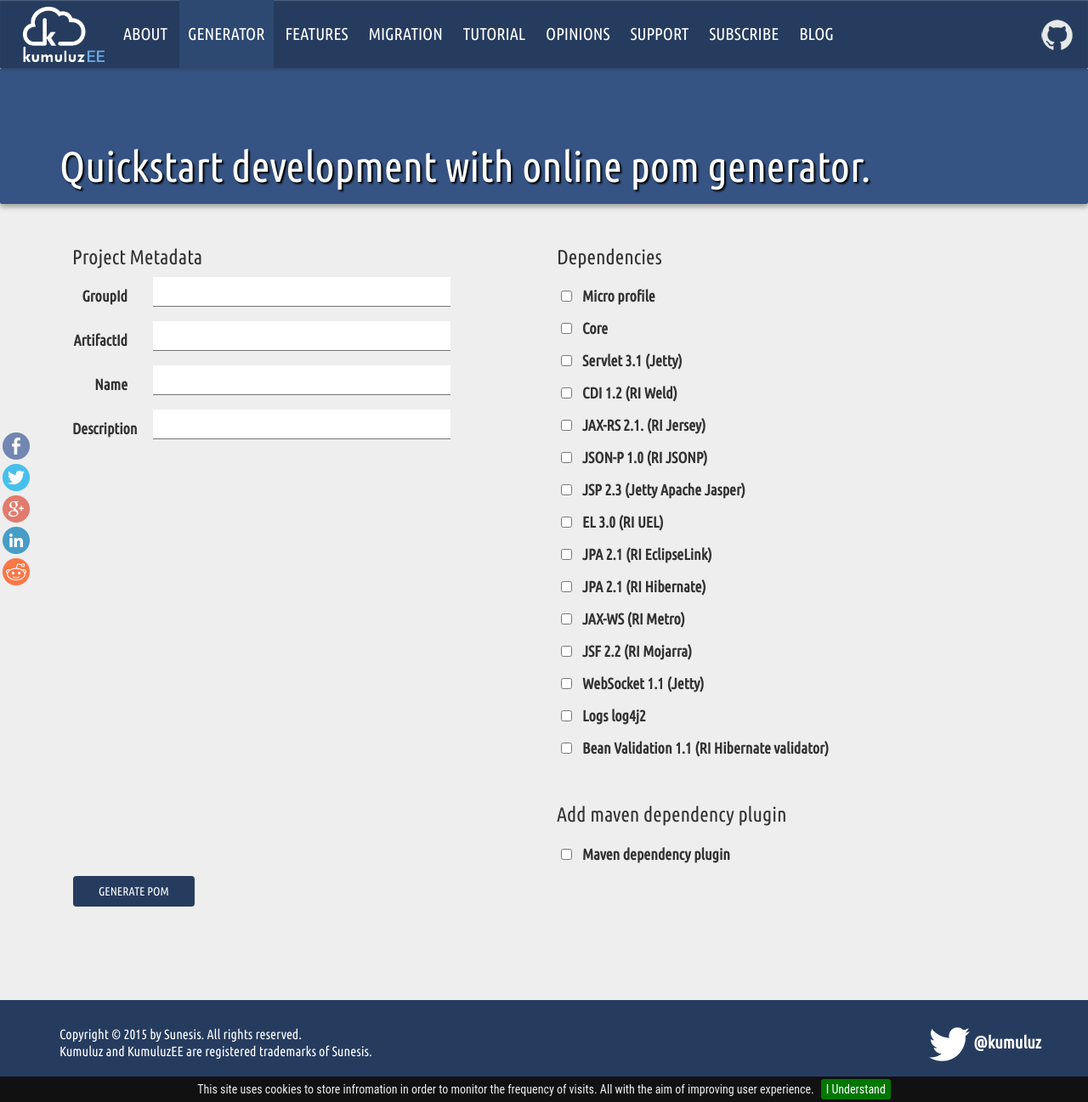
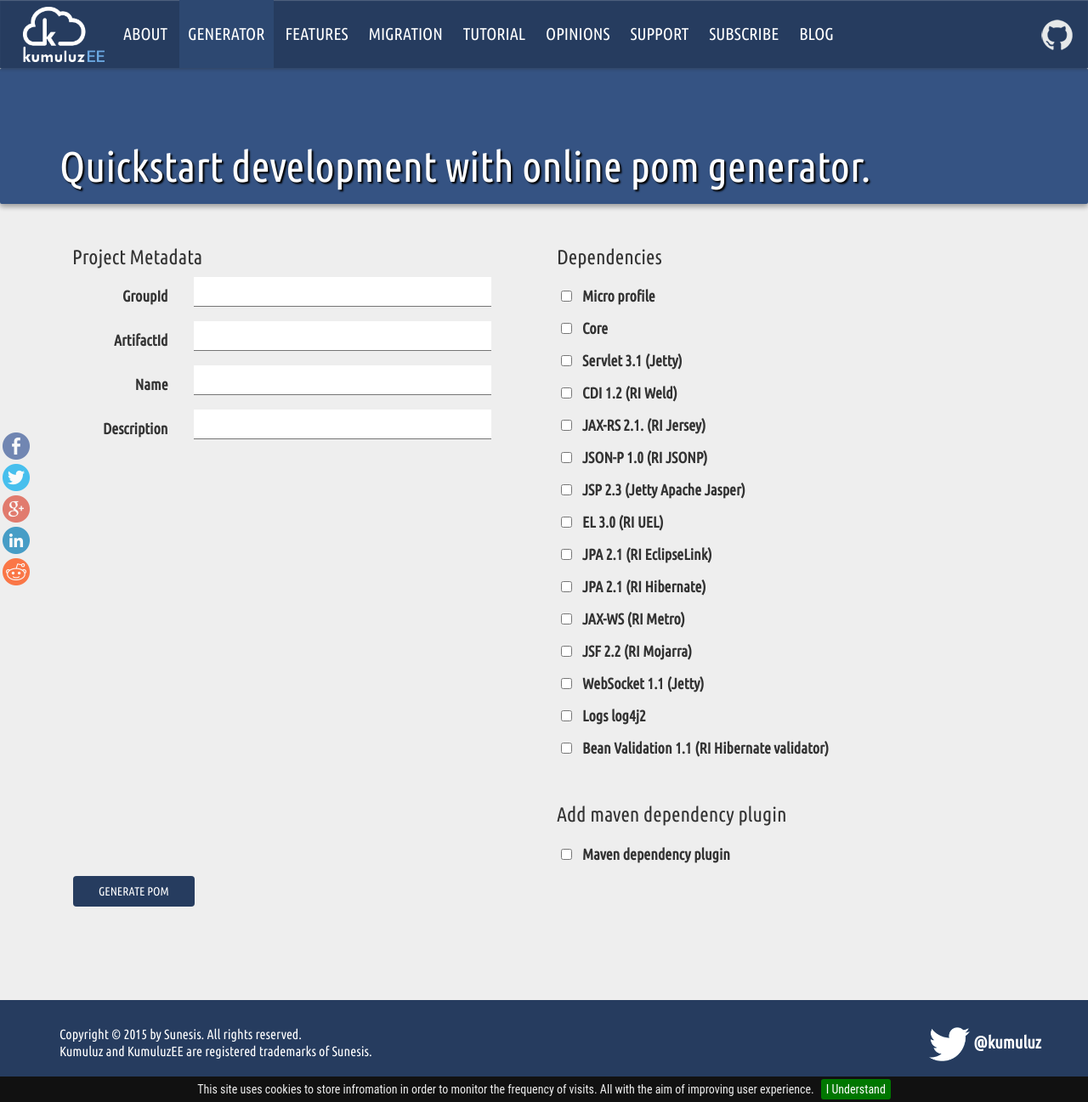
Before and after one commit to kumuluz/ee.kumuluz.com, a Jekyll site: the page built from generator/index.html, in a window 1280 px wide and 1297 px high. Shown: the whole window at 85% size. Built offline with Jekyll 4.4.1, drawn with Linux system fonts in a browser that asks for light colours; nearby versions of some CDN libraries; comment, search, counter and statistics services are not loaded.

Commit message:
position fix

```diff
--- a/generator/index.html
+++ b/generator/index.html
@@ -14,28 +14,28 @@ subtitle: Quickstart development with online pom generator.
 						<div class='col-xs-12 col-sm-6'>
  							<h3>Project Metadata</h3>
 							<div class="form-group">
-			        	<label class="col-xs-12 col-sm-2 control-label" for="groupId">GroupId</label>
+			        	<label class="col-xs-12 col-sm-3 control-label" for="groupId">GroupId</label>
 								<div class="col-xs-12 col-sm-8">
 									<input class="form-control" type="text" id="groupId" name="groupId" />
 								</div>
 							</div>
 
 							<div class="form-group">
-			        	<label class="col-xs-12 col-sm-2 control-label" for="artifactId">ArtifactId</label>
+			        	<label class="col-xs-12 col-sm-3 control-label" for="artifactId">ArtifactId</label>
 								<div class="col-xs-12 col-sm-8">
 									<input class="form-control" type="text" id="artifactId" name="artifactId">
 								</div>
 							</div>
 
 							<div class="form-group">
-			        	<label class="col-xs-12 col-sm-2 control-label" for="name">Name</label>
+			        	<label class="col-xs-12 col-sm-3 control-label" for="name">Name</label>
 								<div class="col-xs-12 col-sm-8">
 									<input class="form-control" type="text" id="name" name="name">
 								</div>
 							</div>
 
 							<div class="form-group">
-			        	<label class="col-xs-12 col-sm-2 control-label" for="description">Description</label>
+			        	<label class="col-xs-12 col-sm-3 control-label" for="description">Description</label>
 								<div class="col-xs-12 col-sm-8">
 									<input class="form-control" type="text" id="description" name="description">
 								</div>
```
